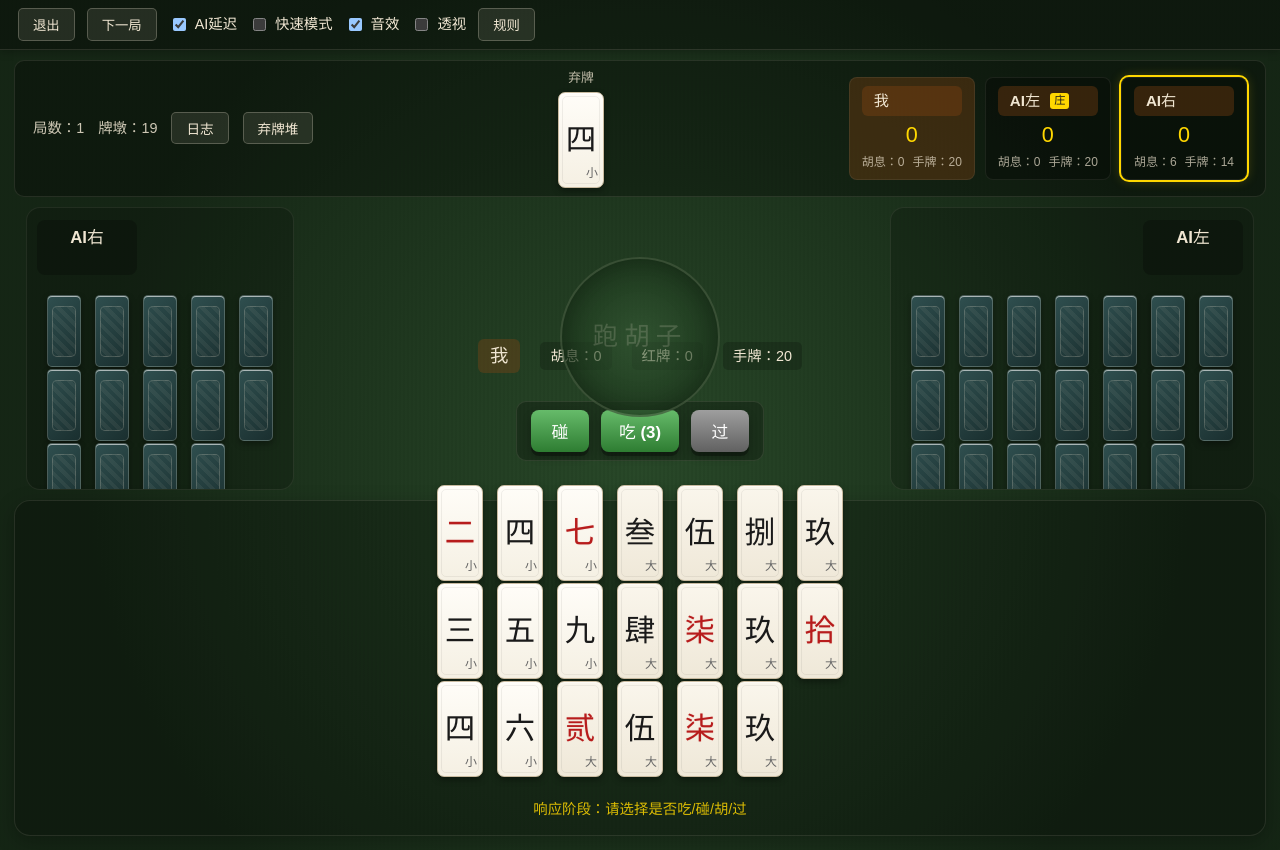
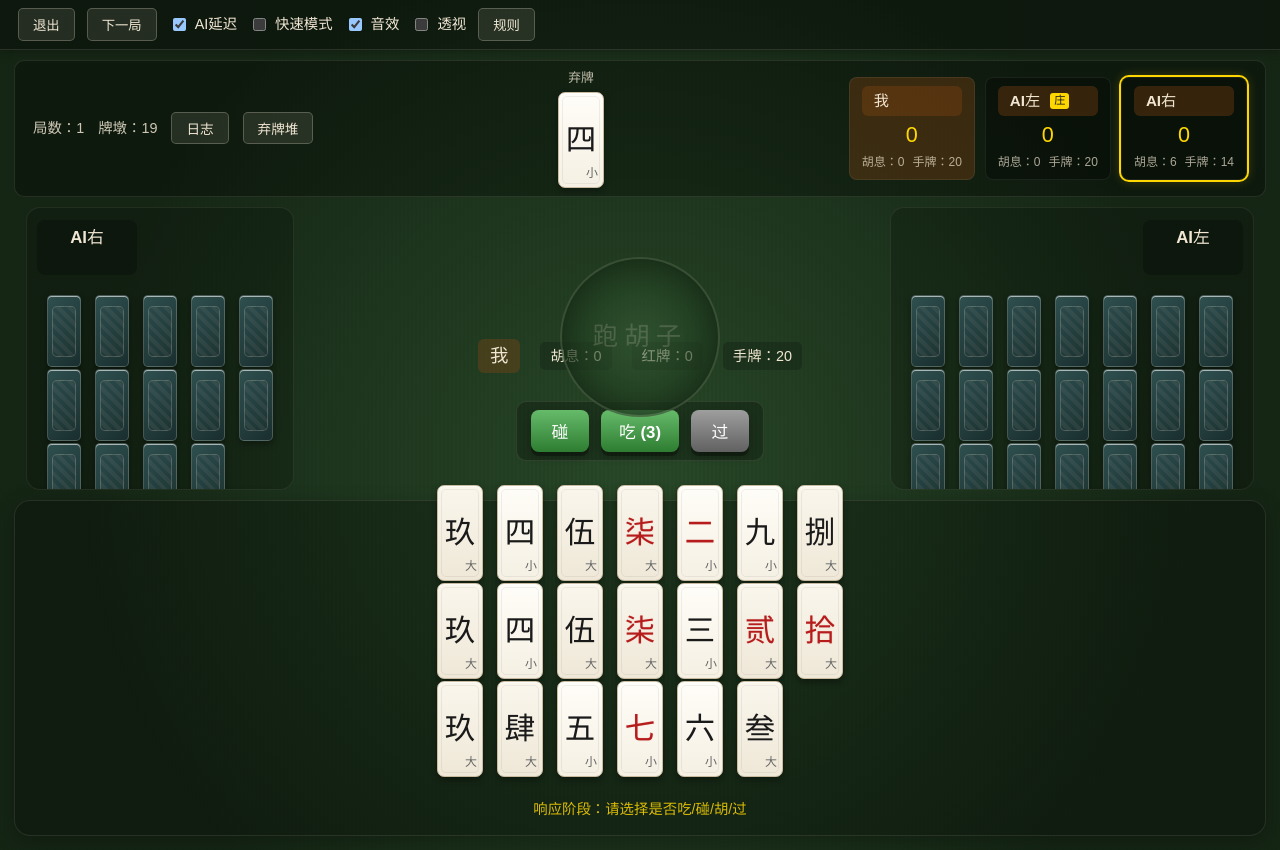
Before and after one commit to wusiration/paohuzi, a React (Vite) app: page / in a window 1280 px wide. Both pictures are taken after a click on the button "开始游戏". Built offline with nearby package versions, Linux system fonts and the light colour scheme.

Commit message:
feat: 手牌开局智能分组，之后保留玩家自定义顺序\n\n- 初始发牌后按对子/顺子智能分坎\n- 玩家拖拽后不再自动重新分组\n- 新摸/吃碰的牌追加到末尾\n- 每局开始重置为智能分组

```diff
--- a/src/components/Hand.tsx
+++ b/src/components/Hand.tsx
@@ -12,6 +12,114 @@ interface HandProps {
   small?: boolean;
   dealing?: boolean;
   onReorder?: (cards: CardType[]) => void;
+}
+
+function cardKey(card: CardType): string {
+  return `${card.suit}-${card.rank}`;
+}
+
+function isSequence(a: CardType, b: CardType, c: CardType): boolean {
+  if (a.suit !== b.suit || b.suit !== c.suit) return false;
+  const ranks = [a.rank, b.rank, c.rank].sort((x, y) => x - y);
+  return ranks[0] + 1 === ranks[1] && ranks[1] + 1 === ranks[2];
+}
+
+function isSpecialSequence(a: CardType, b: CardType, c: CardType): boolean {
+  if (a.suit !== b.suit || b.suit !== c.suit) return false;
+  const ranks = new Set([a.rank, b.rank, c.rank]);
+  return (ranks.has(1) && ranks.has(2) && ranks.has(3)) || (ranks.has(2) && ranks.has(7) && ranks.has(10));
+}
+
+function isValidTriplet(triplet: CardType[]): boolean {
+  if (triplet.length !== 3) return false;
+  return isSequence(triplet[0], triplet[1], triplet[2]) || isSpecialSequence(triplet[0], triplet[1], triplet[2]);
+}
+
+function findPairThird(pair: CardType[], pool: CardType[]): CardType | undefined {
+  for (const card of pool) {
+    if (card.suit !== pair[0].suit) continue;
+    if (isValidTriplet([pair[0], pair[1], card])) return card;
+  }
+  for (const card of pool) {
+    if (card.rank === pair[0].rank && card.suit !== pair[0].suit) return card;
+  }
+  for (const card of pool) {
+    if (card.suit !== pair[0].suit) continue;
+    if (Math.abs(card.rank - pair[0].rank) <= 2 && card.rank !== pair[0].rank) return card;
+  }
+  return undefined;
+}
+
+function smartGroup(cards: CardType[]): CardType[] {
+  const remaining = [...cards];
+  const ordered: CardType[] = [];
+
+  // 1. 坎：3 张相同
+  const kanMap = new Map<string, CardType[]>();
+  for (const card of remaining) {
+    const key = cardKey(card);
+    if (!kanMap.has(key)) kanMap.set(key, []);
+    kanMap.get(key)!.push(card);
+  }
+  for (const [, list] of kanMap) {
+    if (list.length >= 3) {
+      const kan = list.slice(0, 3);
+      ordered.push(...kan);
+      for (const c of kan) {
+        const idx = remaining.findIndex((rc) => rc.id === c.id);
+        if (idx >= 0) remaining.splice(idx, 1);
+      }
+    }
+  }
+
+  // 2. 对子：2 张相同，尽量配一张相关牌
+  const pairMap = new Map<string, CardType[]>();
+  for (const card of remaining) {
+    const key = cardKey(card);
+    if (!pairMap.has(key)) pairMap.set(key, []);
+    pairMap.get(key)!.push(card);
+  }
+  for (const [, list] of pairMap) {
+    if (list.length >= 2) {
+      const pair = list.slice(0, 2);
+      const third = findPairThird(pair, remaining.filter((c) => !pair.includes(c)));
+      ordered.push(pair[0], pair[1]);
+      if (third) {
+        ordered.push(third);
+        const idx = remaining.findIndex((rc) => rc.id === third.id);
+        if (idx >= 0) remaining.splice(idx, 1);
+      }
+      for (const c of pair) {
+        const idx = remaining.findIndex((rc) => rc.id === c.id);
+        if (idx >= 0) remaining.splice(idx, 1);
+      }
+    }
+  }
+
+  // 3. 顺子：3 张连续同花色
+  while (remaining.length >= 3) {
+    let found = false;
+    for (let i = 0; i < remaining.length - 2; i++) {
+      for (let j = i + 1; j < remaining.length - 1; j++) {
+        for (let k = j + 1; k < remaining.length; k++) {
+          const triplet = [remaining[i], remaining[j], remaining[k]];
+          if (isValidTriplet(triplet)) {
+            ordered.push(...triplet);
+            [k, j, i].sort((a, b) => b - a).forEach((idx) => remaining.splice(idx, 1));
+            found = true;
+            break;
+          }
+        }
+        if (found) break;
+      }
+      if (found) break;
+    }
+    if (!found) break;
+  }
+
+  // 4. 剩余牌按原顺序接在后面
+  ordered.push(...remaining);
+  return ordered;
 }
 
 function groupByThree(cards: CardType[]): CardType[][] {
@@ -34,10 +142,25 @@ export function Hand({
   onReorder,
 }: HandProps) {
   const [orderedCards, setOrderedCards] = useState<CardType[]>(cards);
+  const [hasReordered, setHasReordered] = useState(false);
   const [dragId, setDragId] = useState<string | null>(null);
 
   useEffect(() => {
-    setOrderedCards(cards);
+    if (hasReordered) {
+      // 玩家已手动调整过：保留现有顺序，把新牌追加到末尾
+      const currentIds = new Set(orderedCards.map((c) => c.id));
+      const newCards = cards.filter((c) => !currentIds.has(c.id));
+      if (newCards.length > 0) {
+        const merged = [...orderedCards, ...newCards];
+        setOrderedCards(merged);
+        onReorder?.(merged);
+      }
+    } else {
+      // 未手动调整过：使用智能分组初始化
+      const grouped = smartGroup(cards);
+      setOrderedCards(grouped);
+      onReorder?.(grouped);
+    }
   }, [cards]);
 
   const flatIndexOf = (cardId: string) => orderedCards.findIndex((c) => c.id === cardId);
@@ -59,6 +182,7 @@ export function Hand({
     const [moved] = newCards.splice(fromIndex, 1);
     newCards.splice(toIndex, 0, moved);
     setOrderedCards(newCards);
+    setHasReordered(true);
     onReorder(newCards);
   };
 
--- a/src/components/Table.tsx
+++ b/src/components/Table.tsx
@@ -181,6 +181,7 @@ export function Table({ state, cheatMode, onDiscard, onAction, onNextRound, onOp
           />
         )}
         <Hand
+          key={state.roundIndex}
           cards={handOrder}
           selectable={isPlayerTurn}
           selectedId={selectedCardId || undefined}
```
